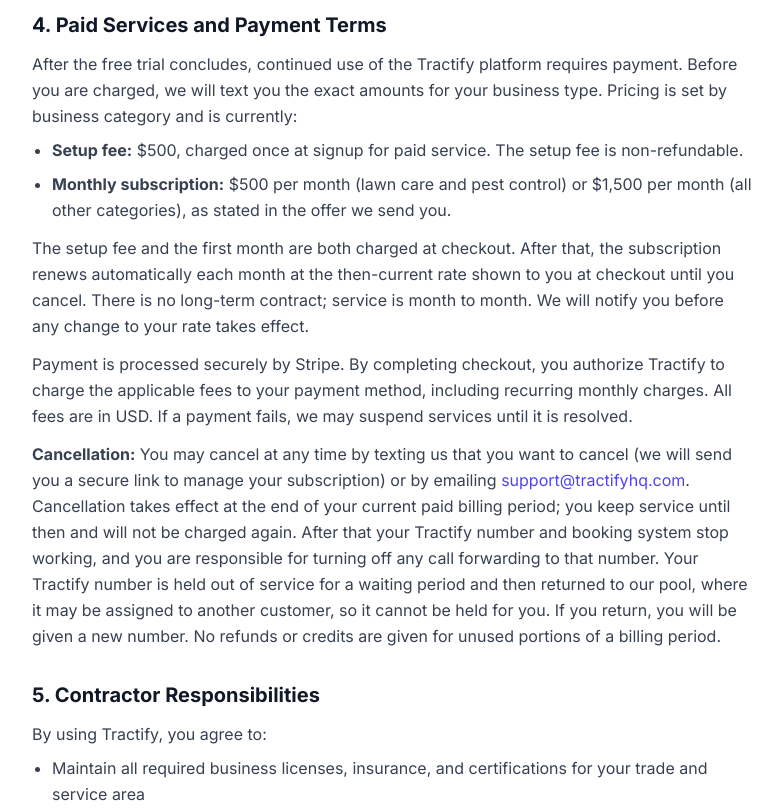
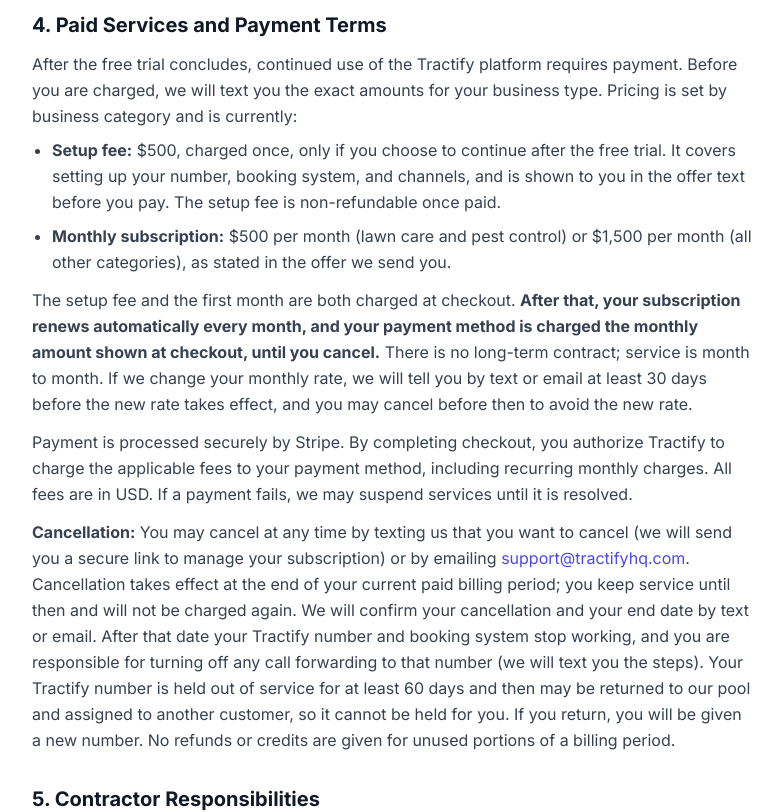
Before and after one commit to ProBookHQ-source/probook-hq, a React (Vite) app in the folder frontend/: page /terms in a window 1280 px wide. Shown: the part 1420-2232 px from the top of the page, without its empty margins (248-1030 px from the left). Built offline with nearby package versions, Linux system fonts and the light colour scheme; no server answers.

Commit message:
Terms: tighten auto-renewal, rate-change, cancellation, number-hold, arbitration language

```diff
--- a/frontend/src/pages/TermsOfService.jsx
+++ b/frontend/src/pages/TermsOfService.jsx
@@ -82,17 +82,17 @@ export default function TermsOfService() {
               After the free trial concludes, continued use of the Tractify platform requires payment. Before you are charged, we will text you the exact amounts for your business type. Pricing is set by business category and is currently:
             </p>
             <ul className="list-disc pl-5 space-y-2 mt-2">
-              <li><strong>Setup fee:</strong> $500, charged once at signup for paid service. The setup fee is non-refundable.</li>
+              <li><strong>Setup fee:</strong> $500, charged once, only if you choose to continue after the free trial. It covers setting up your number, booking system, and channels, and is shown to you in the offer text before you pay. The setup fee is non-refundable once paid.</li>
               <li><strong>Monthly subscription:</strong> $500 per month (lawn care and pest control) or $1,500 per month (all other categories), as stated in the offer we send you.</li>
             </ul>
             <p className="mt-3">
-              The setup fee and the first month are both charged at checkout. After that, the subscription renews automatically each month at the then-current rate shown to you at checkout until you cancel. There is no long-term contract; service is month to month. We will notify you before any change to your rate takes effect.
+              The setup fee and the first month are both charged at checkout. <strong>After that, your subscription renews automatically every month, and your payment method is charged the monthly amount shown at checkout, until you cancel.</strong> There is no long-term contract; service is month to month. If we change your monthly rate, we will tell you by text or email at least 30 days before the new rate takes effect, and you may cancel before then to avoid the new rate.
             </p>
             <p className="mt-3">
               Payment is processed securely by Stripe. By completing checkout, you authorize Tractify to charge the applicable fees to your payment method, including recurring monthly charges. All fees are in USD. If a payment fails, we may suspend services until it is resolved.
             </p>
             <p className="mt-3">
-              <strong>Cancellation:</strong> You may cancel at any time by texting us that you want to cancel (we will send you a secure link to manage your subscription) or by emailing <a href={`mailto:${CONTACT_EMAIL}`} className="text-indigo-600 hover:underline">{CONTACT_EMAIL}</a>. Cancellation takes effect at the end of your current paid billing period; you keep service until then and will not be charged again. After that your Tractify number and booking system stop working, and you are responsible for turning off any call forwarding to that number. Your Tractify number is held out of service for a waiting period and then returned to our pool, where it may be assigned to another customer, so it cannot be held for you. If you return, you will be given a new number. No refunds or credits are given for unused portions of a billing period.
+              <strong>Cancellation:</strong> You may cancel at any time by texting us that you want to cancel (we will send you a secure link to manage your subscription) or by emailing <a href={`mailto:${CONTACT_EMAIL}`} className="text-indigo-600 hover:underline">{CONTACT_EMAIL}</a>. Cancellation takes effect at the end of your current paid billing period; you keep service until then and will not be charged again. We will confirm your cancellation and your end date by text or email. After that date your Tractify number and booking system stop working, and you are responsible for turning off any call forwarding to that number (we will text you the steps). Your Tractify number is held out of service for at least 60 days and then may be returned to our pool and assigned to another customer, so it cannot be held for you. If you return, you will be given a new number. No refunds or credits are given for unused portions of a billing period.
             </p>
           </section>
 
@@ -186,7 +186,7 @@ export default function TermsOfService() {
               We encourage you to contact us first at <a href={`mailto:${CONTACT_EMAIL}`} className="text-indigo-600 hover:underline">{CONTACT_EMAIL}</a> with any concern. Most issues can be resolved quickly and informally.
             </p>
             <p className="mt-3">
-              Any dispute that cannot be resolved informally shall be submitted to binding arbitration under the rules of the American Arbitration Association (AAA), conducted in Washington state. You waive the right to a jury trial and the right to participate in a class action lawsuit related to our services.
+              If we cannot resolve a dispute informally within 30 days of your written notice to us, it shall be submitted to binding arbitration under the rules of the American Arbitration Association (AAA), conducted in Washington state (or remotely, if both parties agree). Either party may instead bring an individual claim in small claims court if it qualifies. You waive the right to a jury trial and the right to participate in a class action lawsuit related to our services. You may opt out of arbitration by emailing <a href={`mailto:${CONTACT_EMAIL}`} className="text-indigo-600 hover:underline">{CONTACT_EMAIL}</a> within 30 days of first agreeing to these Terms.
             </p>
           </section>
 
@@ -200,7 +200,7 @@ export default function TermsOfService() {
           <section>
             <h2 className="text-xl font-bold text-gray-900 mb-3">14. Changes to Terms</h2>
             <p>
-              We may update these Terms from time to time. We will notify active contractors of material changes by email at least 14 days before they take effect. Continued use of the platform after changes take effect constitutes acceptance of the new Terms.
+              We may update these Terms from time to time. We will notify active contractors of material changes by text or email at least 14 days before they take effect. Continued use of the platform after changes take effect constitutes acceptance of the new Terms.
             </p>
           </section>
 
```
